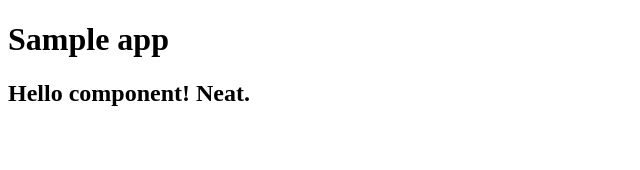
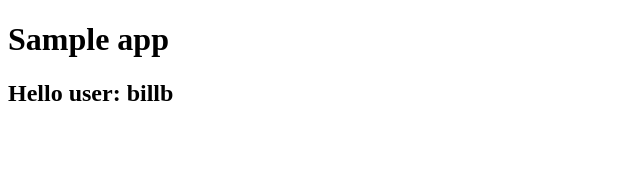
Before and after one commit to bbuchanan/react-typescript-by-sample, a React app: page / in a window 1280 px wide. Shown: the top 170 px of the page, without its empty margins (0-640 px from the left). Built offline with nearby package versions, Linux system fonts and the light colour scheme.

Commit message:
02 Properties -- added userName property, type string to the Hello component

```diff
--- a/src/hello.tsx
+++ b/src/hello.tsx
@@ -1,5 +1,5 @@
 import * as React from "react";
 
-export const HelloComponent = () => {
-  return <h2>Hello component! Neat.</h2>;
+export const HelloComponent = (props: { userName: string }) => {
+  return <h2>Hello user: {props.userName}</h2>;
 };
--- a/src/main.tsx
+++ b/src/main.tsx
@@ -3,4 +3,7 @@ import * as ReactDOM from "react-dom";
 
 import { HelloComponent } from "./hello";
 
-ReactDOM.render(<HelloComponent />, document.getElementById("root"));
+ReactDOM.render(
+  <HelloComponent userName="billb" />,
+  document.getElementById("root")
+);
```
